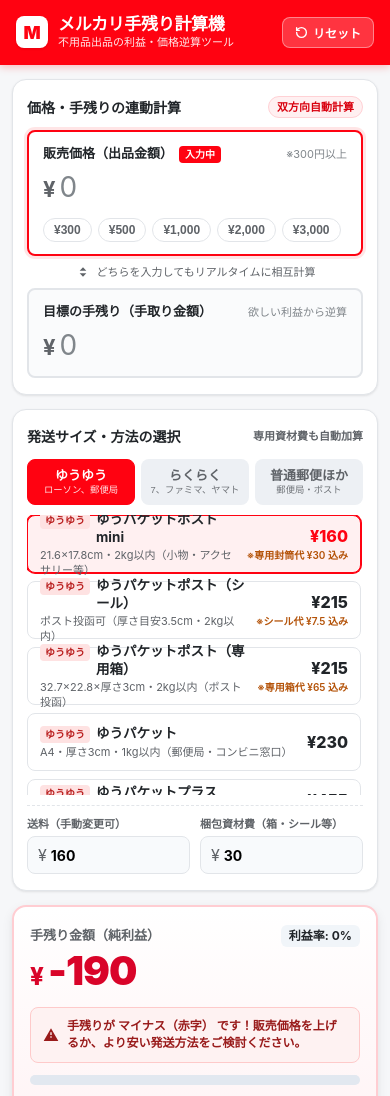
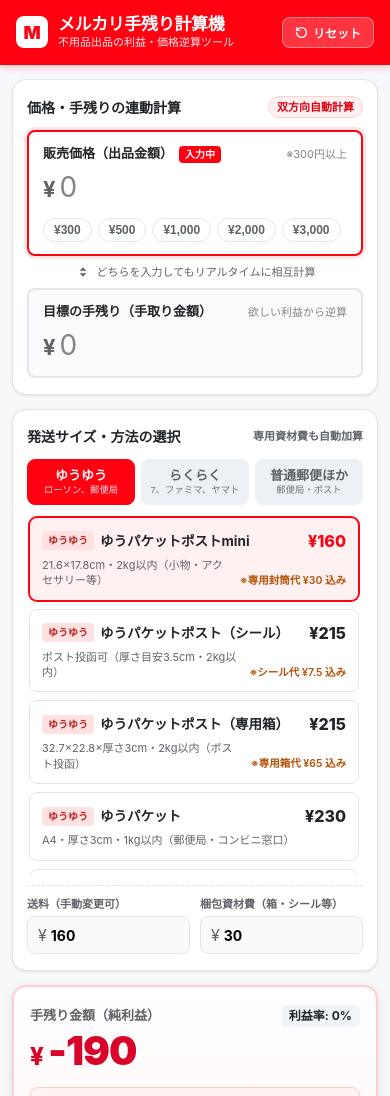
Before and after one commit to july25th2015years-ux/mercari-profit-calculator, a plain HTML site: page index.html in a window 390 px wide. Shown: the top 1096 px of the page. Drawn offline with Linux system fonts and the light colour scheme.

Commit message:
fix: Prevent shipping option cards from shrinking and overflowing on mobile

```diff
--- a/index.html
+++ b/index.html
@@ -359,9 +359,9 @@
       display: flex;
       flex-direction: column;
       gap: 8px;
-      max-height: 280px;
+      max-height: 360px;
       overflow-y: auto;
-      padding-right: 2px;
+      padding: 2px 4px 2px 2px;
       -webkit-overflow-scrolling: touch;
     }
 
@@ -375,17 +375,18 @@
     }
 
     .shipping-option {
+      flex-shrink: 0;
+      height: auto;
       border: 1.5px solid var(--border-color);
       border-radius: var(--radius-sm);
-      padding: 10px 12px;
+      padding: 11px 12px;
       background: #ffffff;
       cursor: pointer;
       display: flex;
-      justify-content: space-between;
-      align-items: center;
+      flex-direction: column;
+      gap: 5px;
       transition: all 0.15s ease-in-out;
-      min-height: 58px;
-      gap: 8px;
+      min-height: 60px;
     }
 
     .shipping-option:active {
@@ -399,24 +400,25 @@
       box-shadow: 0 0 0 1px var(--primary);
     }
 
-    .shipping-left {
-      display: flex;
-      flex-direction: column;
-      gap: 2px;
+    .shipping-top-row {
+      display: flex;
+      justify-content: space-between;
+      align-items: center;
+      gap: 8px;
+    }
+
+    .shipping-name-row {
+      display: flex;
+      align-items: center;
+      gap: 6px;
+      min-width: 0;
       flex: 1;
-      min-width: 0;
-    }
-
-    .shipping-name-row {
-      display: flex;
-      align-items: baseline;
-      gap: 6px;
     }
 
     .carrier-badge {
       font-size: 10px;
       font-weight: 700;
-      padding: 1px 5px;
+      padding: 2px 6px;
       border-radius: 4px;
       white-space: nowrap;
       flex-shrink: 0;
@@ -442,23 +444,30 @@
       font-weight: 700;
       color: var(--text-main);
       line-height: 1.35;
+      overflow-wrap: anywhere;
+    }
+
+    .shipping-bottom-row {
+      display: flex;
+      justify-content: space-between;
+      align-items: flex-end;
+      gap: 6px 10px;
+      flex-wrap: wrap;
     }
 
     .shipping-desc {
       font-size: 11px;
       color: var(--text-sub);
-      line-height: 1.35;
-    }
-
-    .shipping-right {
-      text-align: right;
-      flex-shrink: 0;
+      line-height: 1.4;
+      flex: 1 1 160px;
     }
 
     .shipping-price {
       font-size: 16px;
       font-weight: 800;
       color: var(--text-main);
+      white-space: nowrap;
+      flex-shrink: 0;
     }
 
     .shipping-option.selected .shipping-price {
@@ -466,11 +475,11 @@
     }
 
     .material-note {
-      font-size: 10px;
+      font-size: 10.5px;
       color: #b45309;
       font-weight: 600;
-      display: block;
       white-space: nowrap;
+      flex-shrink: 0;
     }
 
     /* 費用微調整アコーディオン */
@@ -1561,15 +1570,15 @@
           const carrierClass = preset.carrier === 'raku' ? 'carrier-raku' : (preset.carrier === 'yu' ? 'carrier-yu' : 'carrier-post');
 
           optDiv.innerHTML = `
-            <div class="shipping-left">
+            <div class="shipping-top-row">
               <div class="shipping-name-row">
                 <span class="carrier-badge ${carrierClass}">${preset.carrierName}</span>
                 <span class="shipping-name">${preset.name}</span>
               </div>
+              <div class="shipping-price">${preset.id === 'custom_shipping' ? '手入力' : '¥' + formatYen(preset.price)}</div>
+            </div>
+            <div class="shipping-bottom-row">
               <div class="shipping-desc">${preset.desc}</div>
-            </div>
-            <div class="shipping-right">
-              <div class="shipping-price">${preset.id === 'custom_shipping' ? '手入力' : '¥' + formatYen(preset.price)}</div>
               ${preset.note ? `<span class="material-note">${preset.note}</span>` : ''}
             </div>
           `;
```
